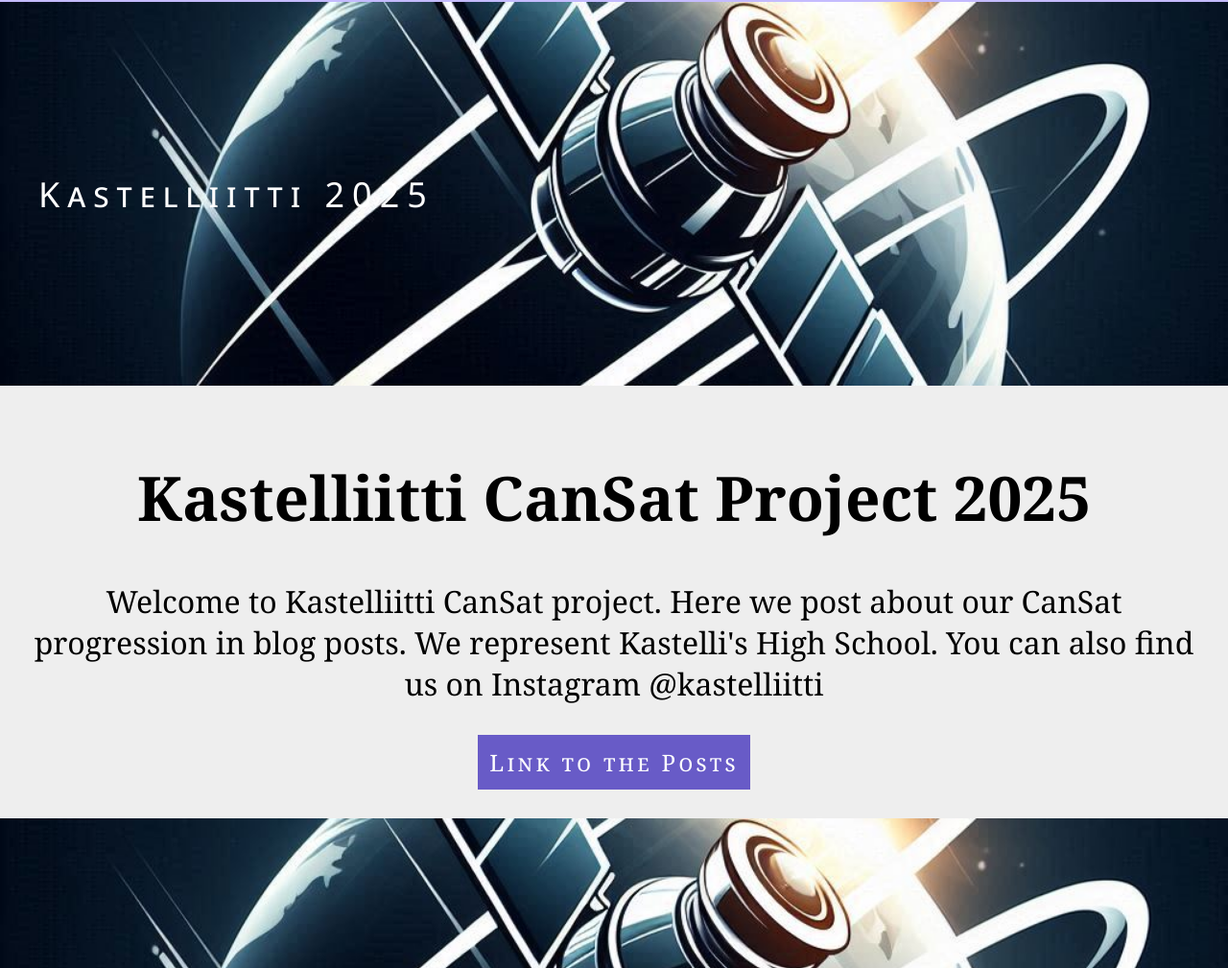
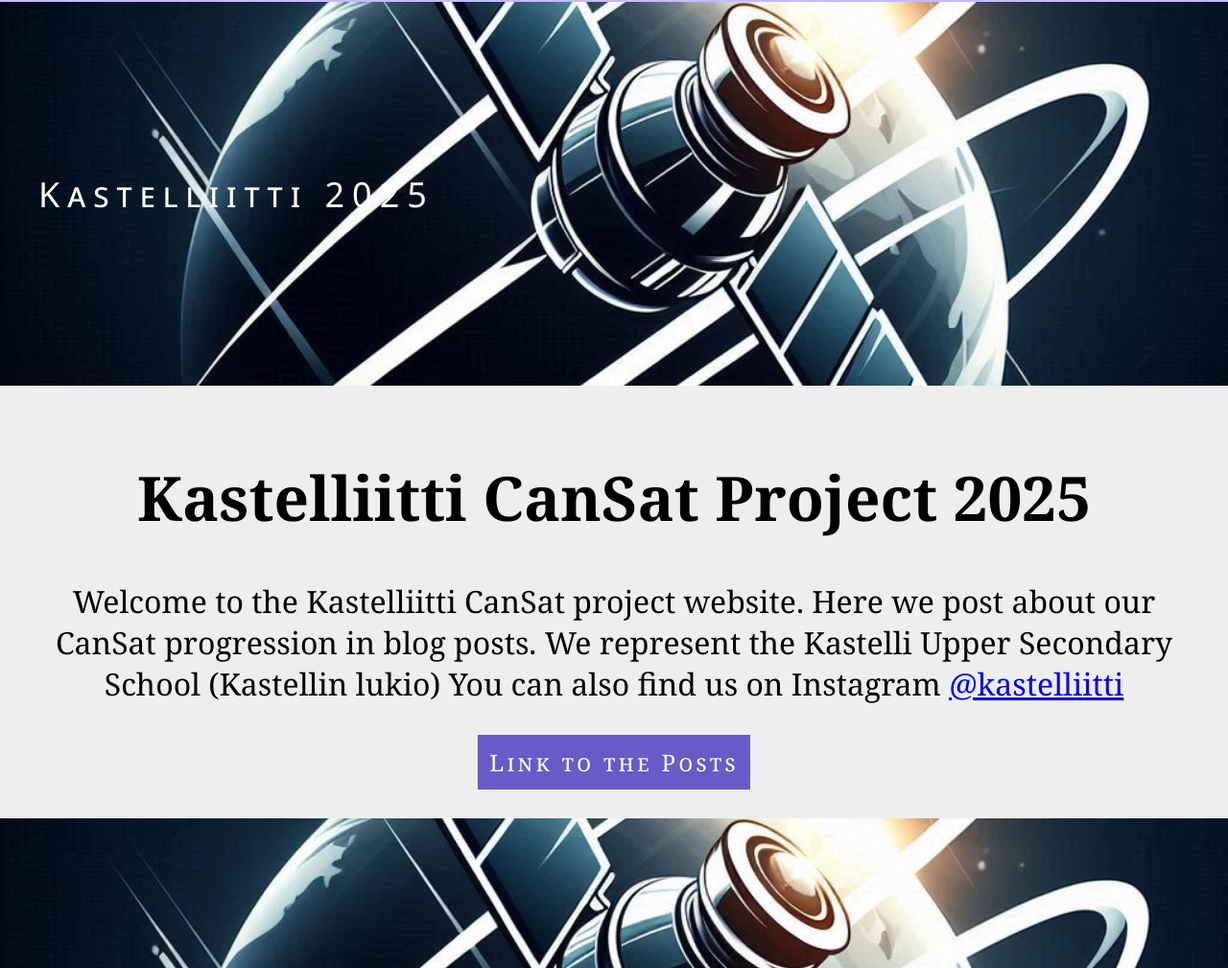
Before and after one commit to kastelliitti/kastelliitti.github.io, a plain HTML site: page index.html in a window 1280 px wide. Shown: the part 91-1100 px from the top of the page at 96% size. Drawn offline with Linux system fonts and the light colour scheme.

Commit message:
Update index.html

```diff
--- a/index.html
+++ b/index.html
@@ -2,7 +2,7 @@
 <html>
     <head>
         <title>
-            Kastelliitti | Homepage
+            Kastelliitti | CanSat Project
         </title>
         <link rel="stylesheet" href="/ui.css">
         <link rel="icon" type="image/x-icon" href="/logo.jpg">
@@ -44,9 +44,10 @@
                 Kastelliitti CanSat Project 2025
             </h1>
             <p>
-                Welcome to Kastelliitti CanSat project. Here we post about our CanSat progression in blog posts. We represent Kastelli's High School.
+                Welcome to the Kastelliitti CanSat project website. Here we post about our CanSat progression in blog posts.
+                We represent the Kastelli Upper Secondary School (Kastellin lukio)
 
-                You can also find us on Instagram @kastelliitti <!--instragram link here-->
+                You can also find us on Instagram <a href="https://www.instagram.com/kastelliitti">@kastelliitti</a>
             </p>
             <a href="posts/">
                 <button class="showcase-button">
```
